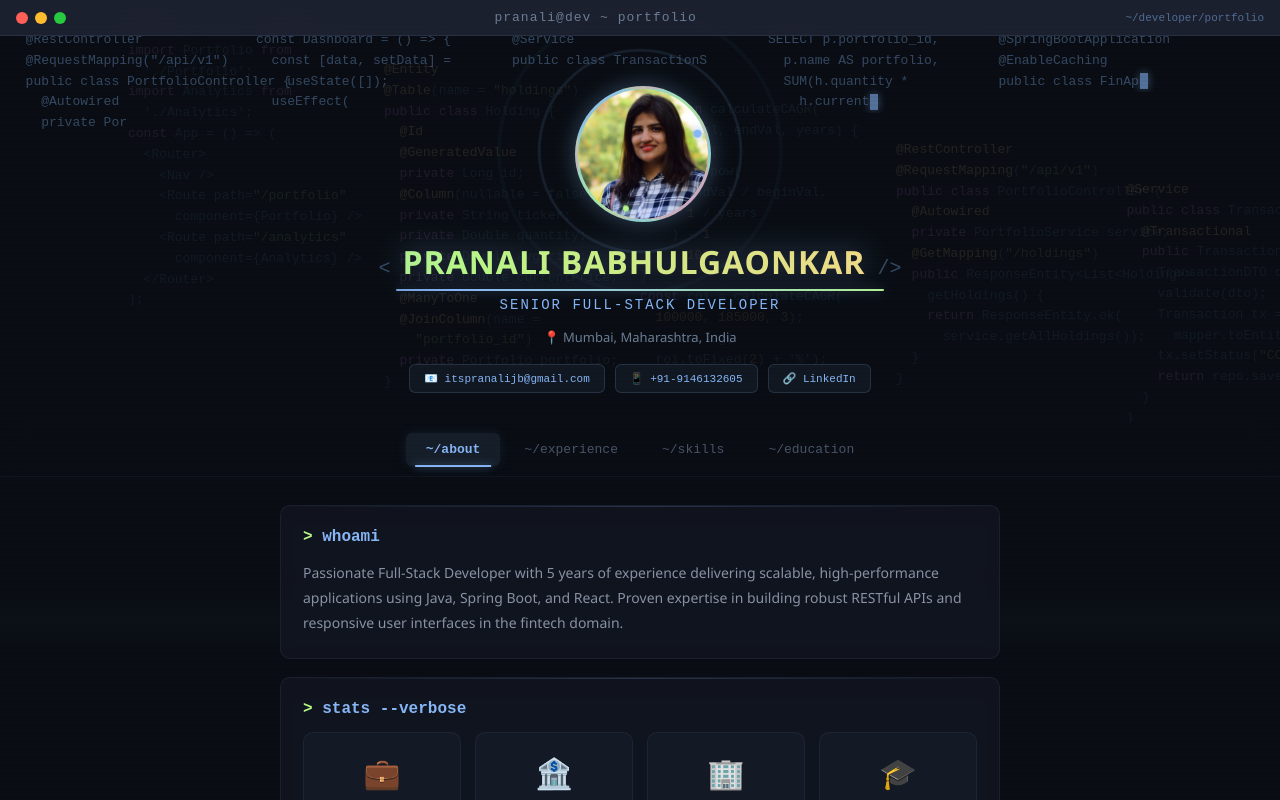
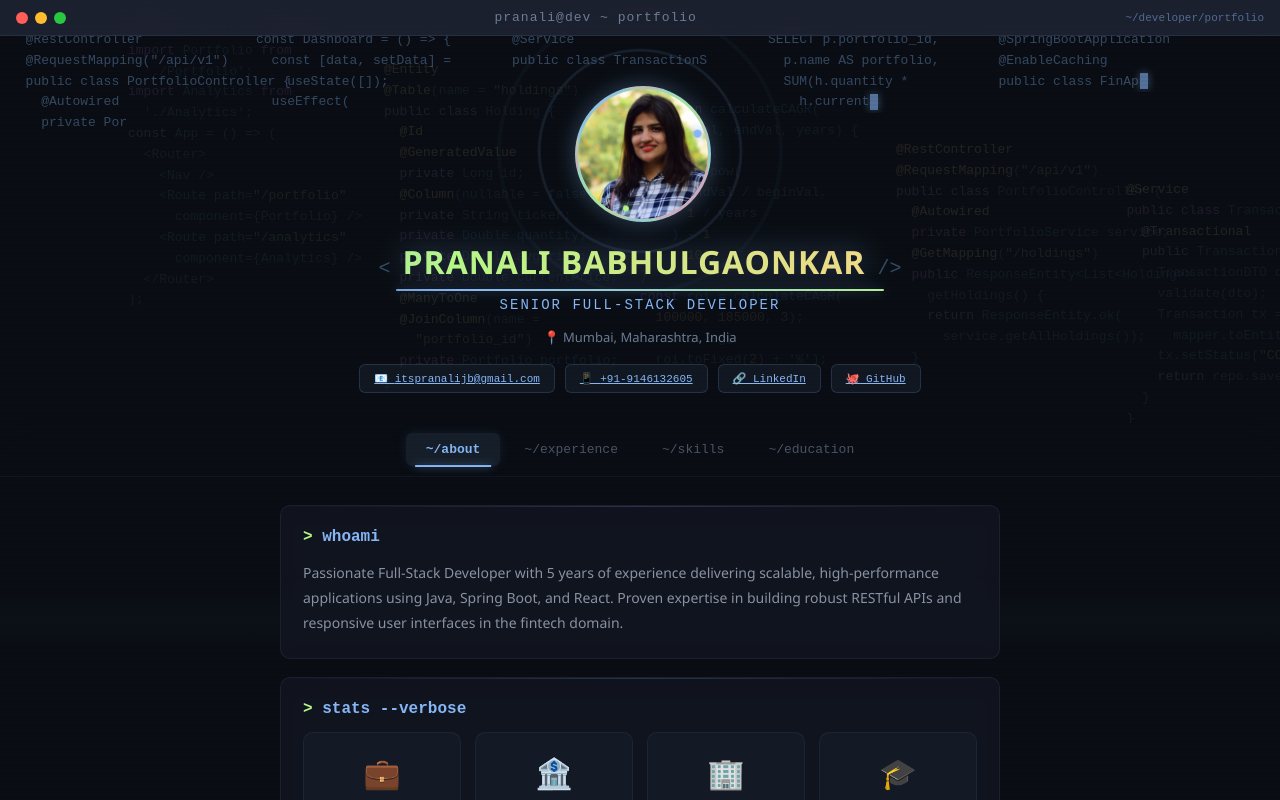
Before and after one commit to itsPranalijb/pranali-portfolio, a React (Create React App) app: page / in a window 1280 px wide. Shown: the top 800 px of the page. Built offline with nearby package versions, Linux system fonts and the light colour scheme.

Commit message:
Add GitHub link to profile and Hero contact chips

```diff
--- a/src/App.js
+++ b/src/App.js
@@ -14,6 +14,7 @@ const profile = {
   phone: "+91-9146132605",
   email: "itspranalijb@gmail.com",
   linkedin: "https://www.linkedin.com/in/pranalijbabhulgaonkar/",
+  github: "https://github.com/itsPranalijb",
   summary: "Passionate Full-Stack Developer with 5 years of experience delivering scalable, high-performance applications using Java, Spring Boot, and React. Proven expertise in building robust RESTful APIs and responsive user interfaces in the fintech domain.",
   skills: {
     Backend: ["Java","Spring Boot","Spring DataJPA","Hibernate","Microservices","REST APIs"],
--- a/src/components/Hero.js
+++ b/src/components/Hero.js
@@ -22,9 +22,10 @@ export default function Hero({ profile, ready }) {
         </div>
         <div className="hero-loc">📍 {profile.location}</div>
         <div className="contact-row">
-          {[`📧 ${profile.email}`, `📱 ${profile.phone}`, "🔗 LinkedIn"].map((c, i) => (
-            <span key={i} className="chip">{c}</span>
-          ))}
+          <a className="chip" href={`https://mail.google.com/mail/?view=cm&fs=1&to=${encodeURIComponent(profile.email)}`} target="_blank" rel="noopener noreferrer">📧 {profile.email}</a>
+          <a className="chip" href={`tel:${profile.phone.replace(/[^+0-9]/g, '')}`}>📱 {profile.phone}</a>
+          <a className="chip" href={profile.linkedin || `https://www.linkedin.com/search/results/all/?keywords=${encodeURIComponent(profile.name)}`} target="_blank" rel="noopener noreferrer">🔗 LinkedIn</a>
+          <a className="chip" href={profile.github || `https://github.com/${encodeURIComponent(profile.name.replace(/\s+/g, ''))}`} target="_blank" rel="noopener noreferrer">🐙 GitHub</a>
         </div>
       </div>
     </div>
```
